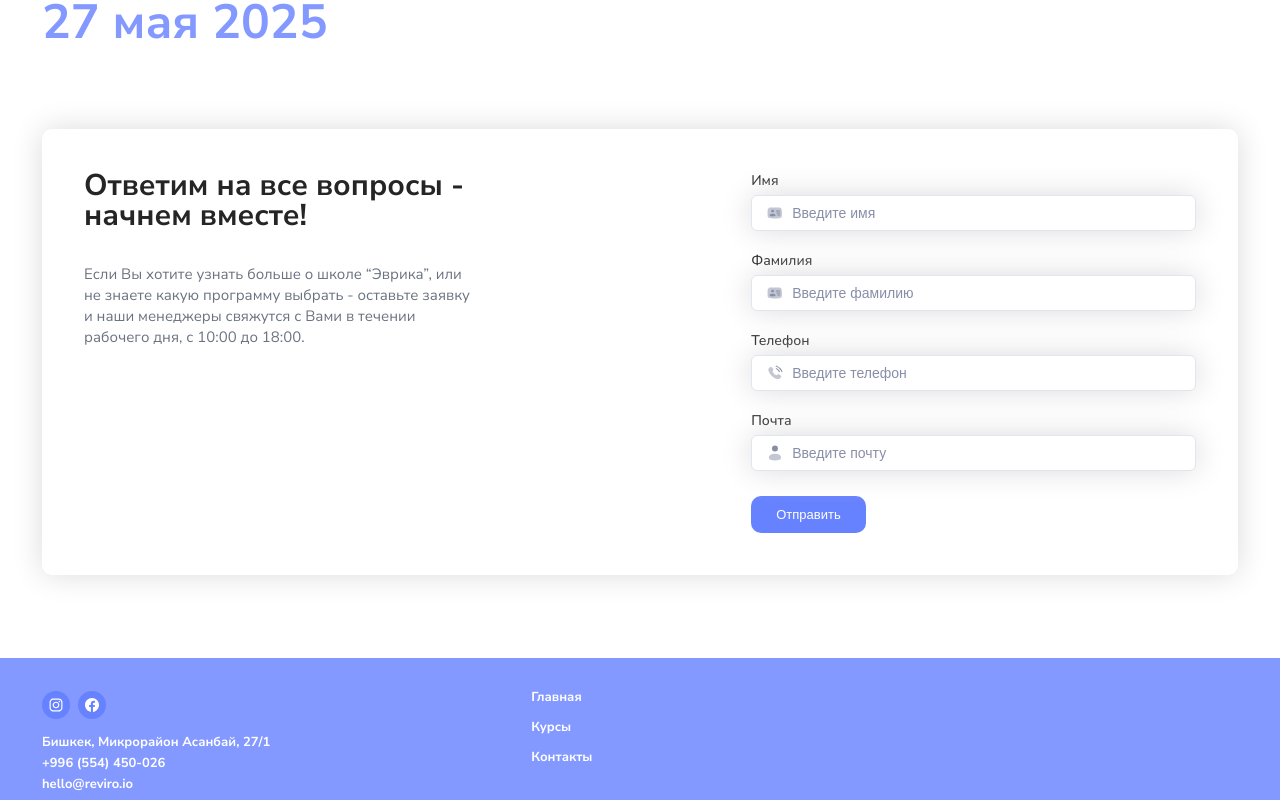
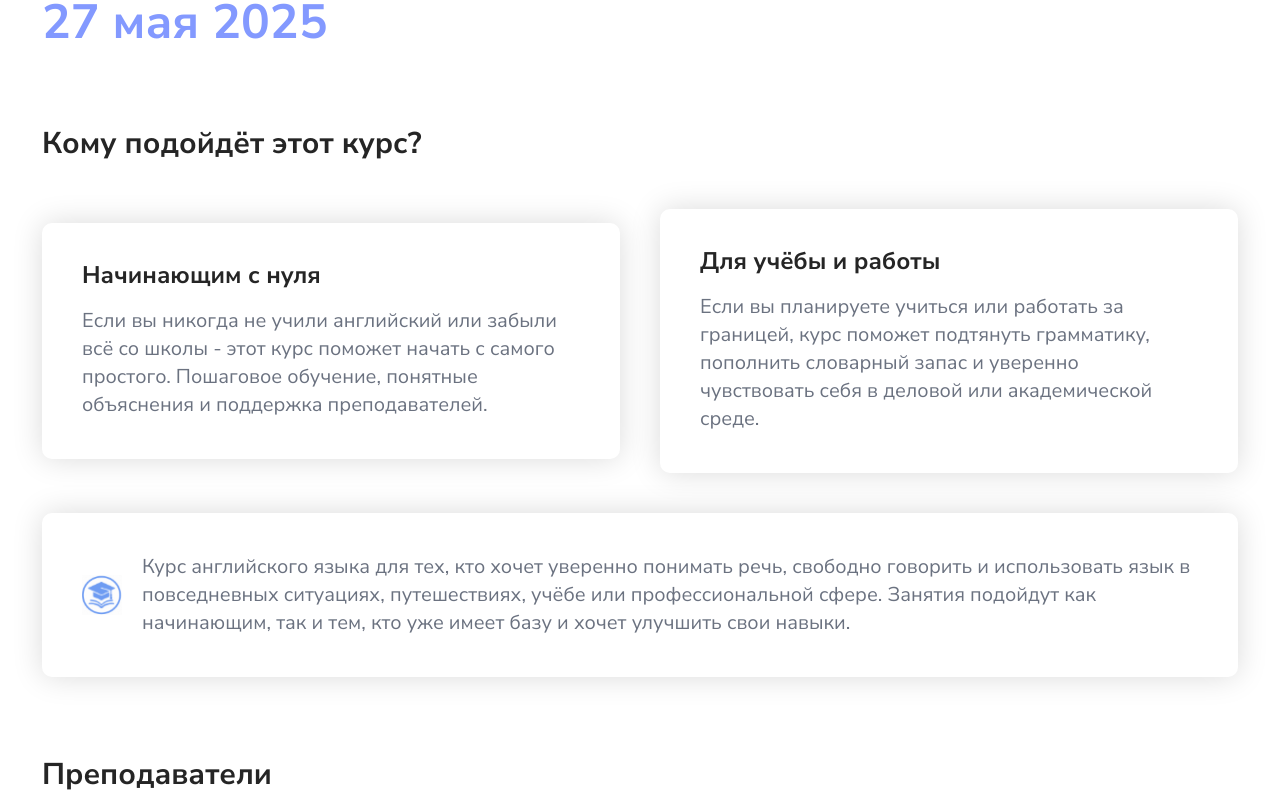
Before and after one commit to daniarmakyev/Evrika, a Next.js app: page /courses/english-a1 in a window 1280 px wide. Shown: the part 480-1280 px from the top of the page. Built offline with nearby package versions, Linux system fonts and the light colour scheme.

Commit message:
Made Suitable Courses Section in detail page courses && change data in instructors section

```diff
--- a/src/app/courses/[slug]/page.tsx
+++ b/src/app/courses/[slug]/page.tsx
@@ -1,8 +1,10 @@
 import Header from "@components/Header";
 import HeroBanner from "@components/HeroBanner";
+import StartCoursesSection from "@components/StartCoursesSection";
+import SuitableCoursesSection from "@components/SuitableCoursesSection";
+import InstructorsSection from "@components/InstructorsSection";
 import SignupSection from "@components/SignupSection/indext";
 import Footer from "@components/Footer";
-import StartCoursesSection from "@components/StartCoursesSection";
 
 const detailCoursesPageBanner = {
   title: "Курс английского языка",
@@ -13,6 +15,45 @@ const detailCoursesPageBanner = {
   },
 };
 
+const imgCards = [
+  {
+    name: "Святослав",
+    position: "Ассистент преподавателя",
+    description: "Выпускник  Эврика",
+    image: {
+      url: "/assets/images/instructor-1.jpg",
+      name: "instructor-1.jpg",
+    }
+  },
+  {
+    name: "Светлана",
+    position: "Ассистент преподавателя",
+    description: "Выпускник  Эврика",
+    image: {
+      url: "/assets/images/instructor-2.jpg",
+      name: "instructor-2.jpg",
+    }
+  },
+  {
+    name: "Эмили",
+    position: "Преподаватель английского",
+    description: "Опыт обучения 8 лет",
+    image: {
+      url: "/assets/images/instructor-3.jpg",
+      name: "instructor-3.jpg",
+    }
+  },
+  {
+    name: "Тайсон",
+    position: "Преподаватель французского",
+    description: "Опыт обучения 10 лет",
+    image: {
+      url: "/assets/images/instructor-4.jpg",
+      name: "instructor-4.jpg",
+    }
+  },
+];
+
 const DetailCourses = ({}) => {
   return (
     <>
@@ -20,6 +61,8 @@ const DetailCourses = ({}) => {
       <main className="App">
         <HeroBanner data={detailCoursesPageBanner} />
         <StartCoursesSection title="Курс стартует:" description="27 мая 2025" />
+        <SuitableCoursesSection />
+        <InstructorsSection data={imgCards} />
         <SignupSection />
       </main>
       <Footer />
--- a/src/components/InstructorsSection/index.tsx
+++ b/src/components/InstructorsSection/index.tsx
@@ -1,48 +1,26 @@
+'use client';
+
+import React from "react";
 import Image from "next/image";
 import classNames from "classnames";
 import SectionInfo from "@components/SectionInfo";
 import styles from "./styles.module.scss";
 
-const imgCards = [
-  {
-    name: "Святослав",
-    position: "Ассистент преподавателя",
-    description: "Выпускник  Эврика",
-    image: {
-      url: "/assets/images/instructor-1.jpg",
-      name: "instructor-1.jpg",
-    }
-  },
-  {
-    name: "Светлана",
-    position: "Ассистент преподавателя",
-    description: "Выпускник  Эврика",
-    image: {
-      url: "/assets/images/instructor-2.jpg",
-      name: "instructor-2.jpg",
-    }
-  },
-  {
-    name: "Эмили",
-    position: "Преподаватель английского",
-    description: "Опыт обучения 8 лет",
-    image: {
-      url: "/assets/images/instructor-3.jpg",
-      name: "instructor-3.jpg",
-    }
-  },
-  {
-    name: "Тайсон",
-    position: "Преподаватель французского",
-    description: "Опыт обучения 10 лет",
-    image: {
-      url: "/assets/images/instructor-4.jpg",
-      name: "instructor-4.jpg",
-    }
-  },
-];
+interface InstructorsData {
+  name: string;
+  position: string;
+  description: string;
+  image: {
+    url: string;
+    name: string;
+  };
+}
 
-const InstructorsSection = ({}) => {
+interface InstructorsProps {
+  data: InstructorsData[];
+}
+
+const InstructorsSection: React.FC<InstructorsProps> = ({ data }) => {
   return (
     <section className={classNames(styles.instructors, "container")}>
       <div className={styles.instructors__container}>
@@ -51,7 +29,7 @@ const InstructorsSection = ({}) => {
           description="Все наши преподаватели когда-то закончили курсы нашей школы, а старшие преподаватели работают в международных компаниях или преподают за рубежом."
         />
         <div className={styles.instructors__cards}>
-          {imgCards.map((item, index) => (
+          {data.map((item, index) => (
             <div key={index} className={styles.instructors__wrapper}>
               <div className={styles.instructors__image}>
                 <Image
--- /dev/null
+++ b/src/components/SuitableCoursesSection/index.tsx
@@ -0,0 +1,50 @@
+import classNames from "classnames";
+import SectionInfo from "@components/SectionInfo";
+import Logo from "@icons/logo-blue.svg"
+import style from "./styles.module.scss";
+
+const info = [
+  {
+    title: "Начинающим с нуля",
+    description: "Если вы никогда не учили английский или забыли всё со школы - этот курс поможет начать с самого простого. Пошаговое обучение, понятные объяснения и поддержка преподавателей.",
+  },
+  {
+    title: "Для учёбы и работы",
+    description: "Если вы планируете учиться или работать за границей, курс поможет подтянуть грамматику, пополнить словарный запас и уверенно чувствовать себя в деловой или академической среде.",
+  },
+  {
+    icon: <Logo />,
+    description: "Курс английского языка для тех, кто хочет уверенно понимать речь, свободно говорить и использовать язык в повседневных ситуациях, путешествиях, учёбе или профессиональной сфере. Занятия подойдут как начинающим, так и тем, кто уже имеет базу и хочет улучшить свои навыки.",
+  },
+];
+
+const SuitableCoursesSection = ({}) => {
+  return (
+    <section className={classNames(style.suitable, "container")}>
+      <div className={style.suitable__container}>
+        <SectionInfo title="Кому подойдёт этот курс?" />
+        <div className={style.suitable__infoBlock}>
+          {info.map((item, index) => (
+            <div key={index} className={style.suitable__wrapper}>
+              {item.title && (
+                <div className={style.suitable__title}>
+                  <h4>{item.title}</h4>
+                </div>
+              )}
+              <div className={style.suitable__description}>
+                {item.icon && (
+                  <div className={style.suitable__logo}>
+                    {item.icon}
+                  </div>
+                )}
+                <p>{item.description}</p>
+              </div>
+            </div>
+          ))}
+        </div>
+      </div>
+    </section>
+  )
+};
+
+export default SuitableCoursesSection;
--- /dev/null
+++ b/src/components/SuitableCoursesSection/styles.module.scss
@@ -0,0 +1,85 @@
+@import "../../styles/varibles";
+@import "../../styles/mixins/";
+
+.suitable {
+  width: 100%;
+  height: 100%;
+  display: flex;
+  align-items: center;
+  justify-content: center;
+
+  &__container {
+    width: 100%;
+    height: 100%;
+    display: flex;
+    flex-direction: column;
+    align-items: center;
+    justify-content: center;
+  }
+
+  &__infoBlock {
+    width: 100%;
+    height: 100%;
+    display: flex;
+    flex-wrap: wrap;
+    align-items: center;
+    justify-content: center;
+    gap: 40px;
+  }
+
+  &__wrapper {
+    flex: 1 1 calc(50% - 40px);
+    display: flex;
+    flex-direction: column;
+    align-items: flex-start;
+    justify-content: space-between;
+    box-shadow: 0 0 30px rgba(219, 219, 219, 1);
+    border-radius: 10px;
+    transition: transform .3s ease-in-out;
+    padding: 40px;
+  }
+
+  &__title {
+    width: 100%;
+    height: 100%;
+    display: flex;
+    align-items: flex-start;
+    justify-content: flex-start;
+    margin-bottom: 20px;
+
+    h4 {
+      font-weight: bold;
+      font-size: 24px;
+      line-height: 100%;
+      color: $black;
+    }
+  }
+
+  &__description {
+    width: 100%;
+    height: 100%;
+    display: flex;
+    align-items: center;
+    justify-content: flex-start;
+
+    p {
+      font-size: 20px;
+      line-height: 140%;
+      color: $placeholder;
+    }
+  }
+
+  &__logo {
+    width: auto;
+    height: 100%;
+    display: flex;
+    align-items: center;
+    justify-content: flex-start;
+    margin-right: 20px;
+
+    svg {
+      width: 40px;
+      height: 40px;
+    }
+  }
+}
```
Also changed, not shown: src/app/courses/page.tsx (+40 -1 lines), public/assets/icons/logo-blue.svg (added).
